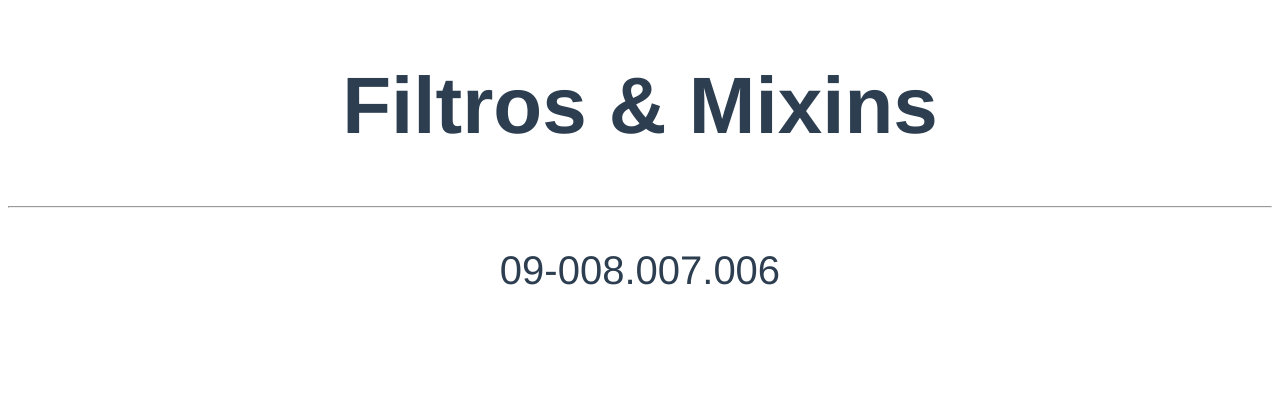
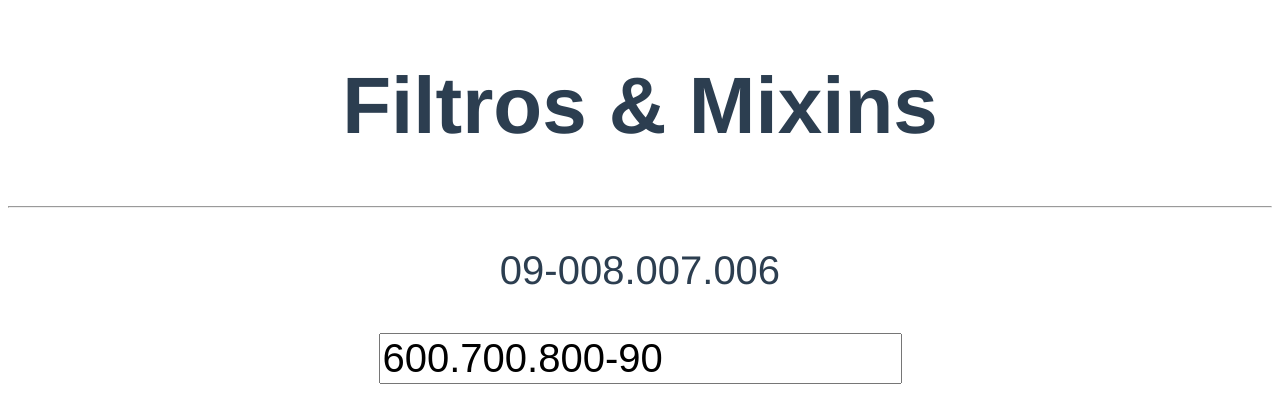
Before and after one commit to jnishizima/vuejs, a Vue app in the folder filtros-mixins/: page / in a window 1280 px wide. Shown: the top 410 px of the page. Built offline with nearby package versions, Linux system fonts and the light colour scheme.

Commit message:
mesma mascara no input tbm

```diff
--- a/filtros-mixins/src/App.vue
+++ b/filtros-mixins/src/App.vue
@@ -3,6 +3,7 @@
 		<h1>Filtros & Mixins</h1>
 		<hr>
 		<p>{{ cpf | mascaraCpf | inverter }}</p>
+		<input type="text" :value="cpf | mascaraCpf">
 	</div>
 </template>
 
@@ -35,4 +36,8 @@ export default {
 	margin-top: 60px;
 	font-size: 2.5rem;
 }
+
+input{
+	font-size: 2.5rem;
+}
 </style>
```
